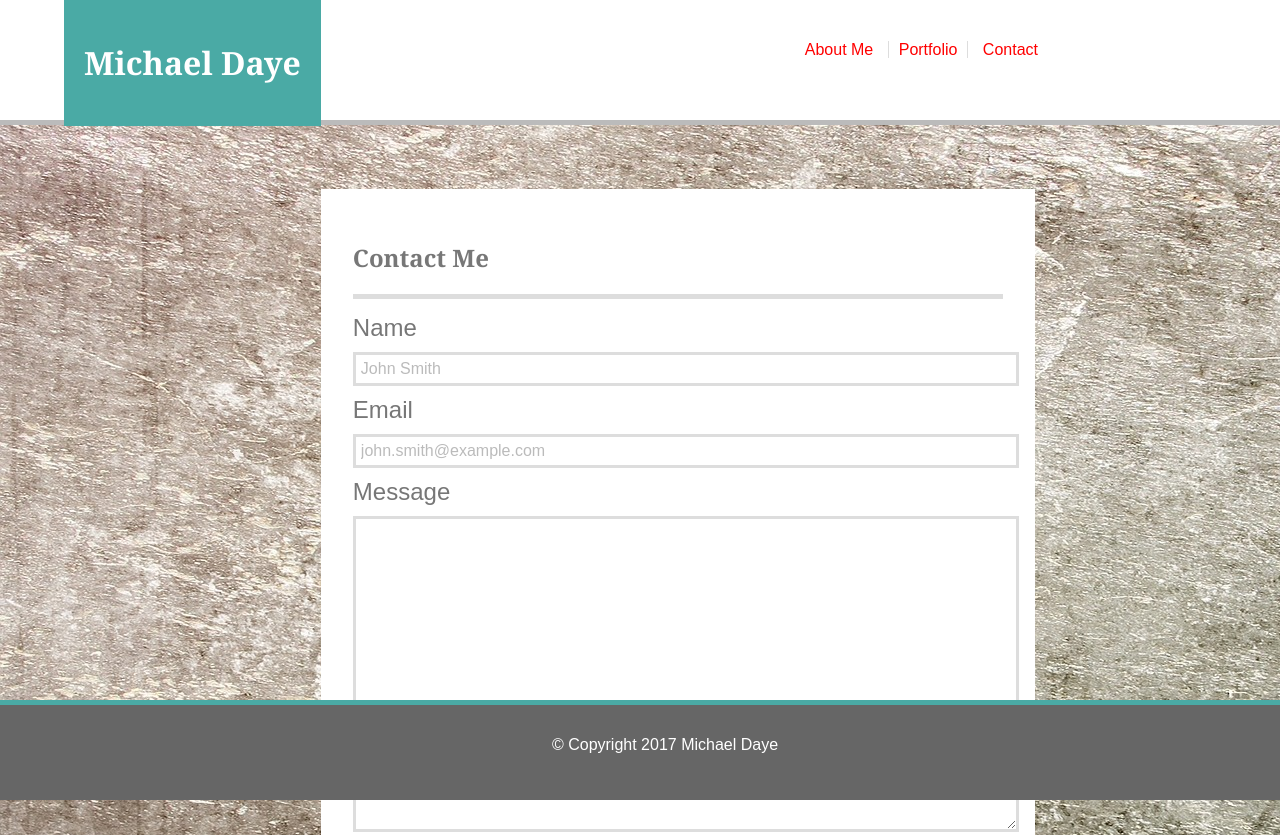
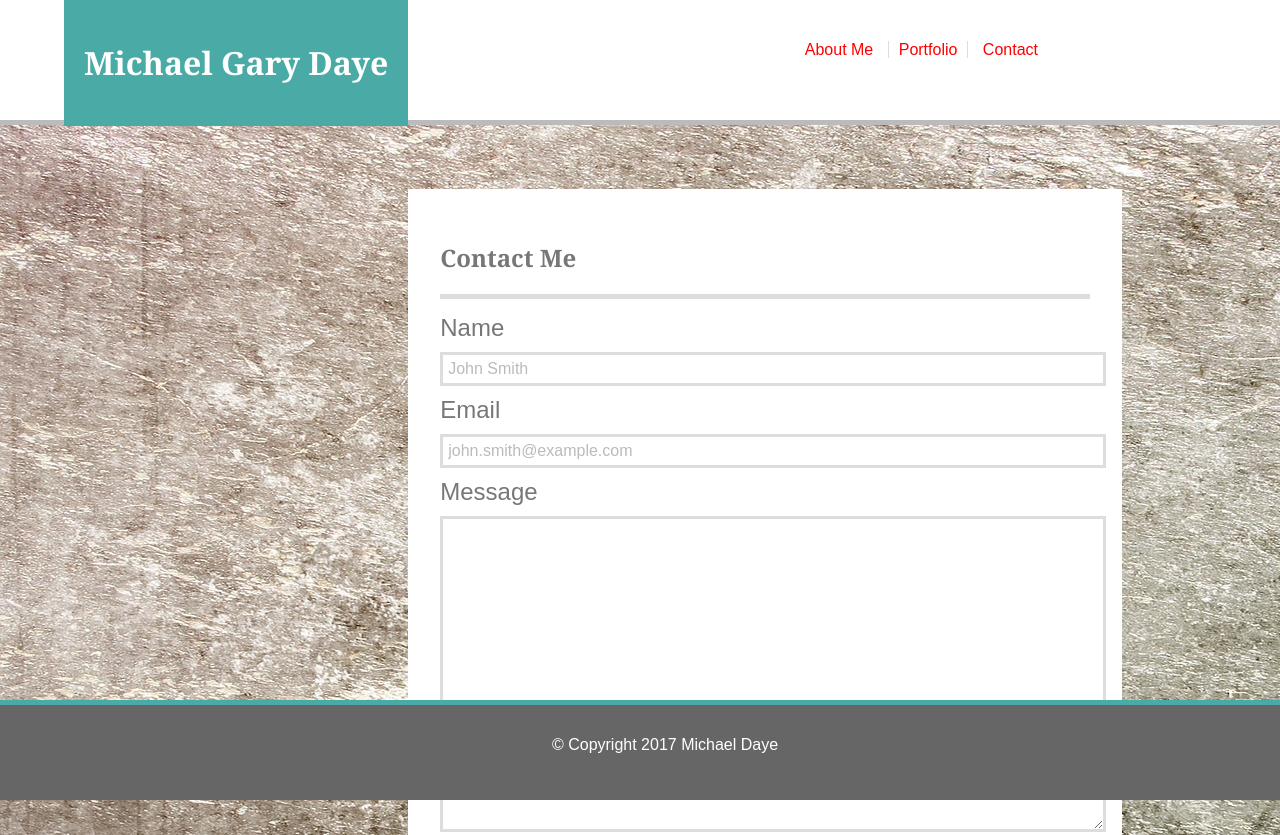
Before and after one commit to Rogwzrd/Responsive-Portfolio, a plain HTML site: page contact.html in a window 1280 px wide. Shown: the top 835 px of the page. Drawn offline with Linux system fonts and the light colour scheme.

Commit message:
name change

```diff
--- a/assets/css/style.css
+++ b/assets/css/style.css
@@ -439,7 +439,6 @@ Responsive styling @ 640px
     clear: both;
     }
 
-
     .about-me--container:nth-child(even) {
         margin: 10px 0px 0px 0px;
         padding: 0px;
--- a/contact.html
+++ b/contact.html
@@ -10,7 +10,7 @@
 		<!--<img src="assets/images/background-image-stone.jpg">-->
 		<header>
 			<div class="my-name">
-				<h1>Michael Daye</h1>
+				<h1>Michael Gary Daye</h1>
 			</div>
 			<div class="navigation">
 				<a href="./index.html" class="navigation--about_me">About Me</a>
```
